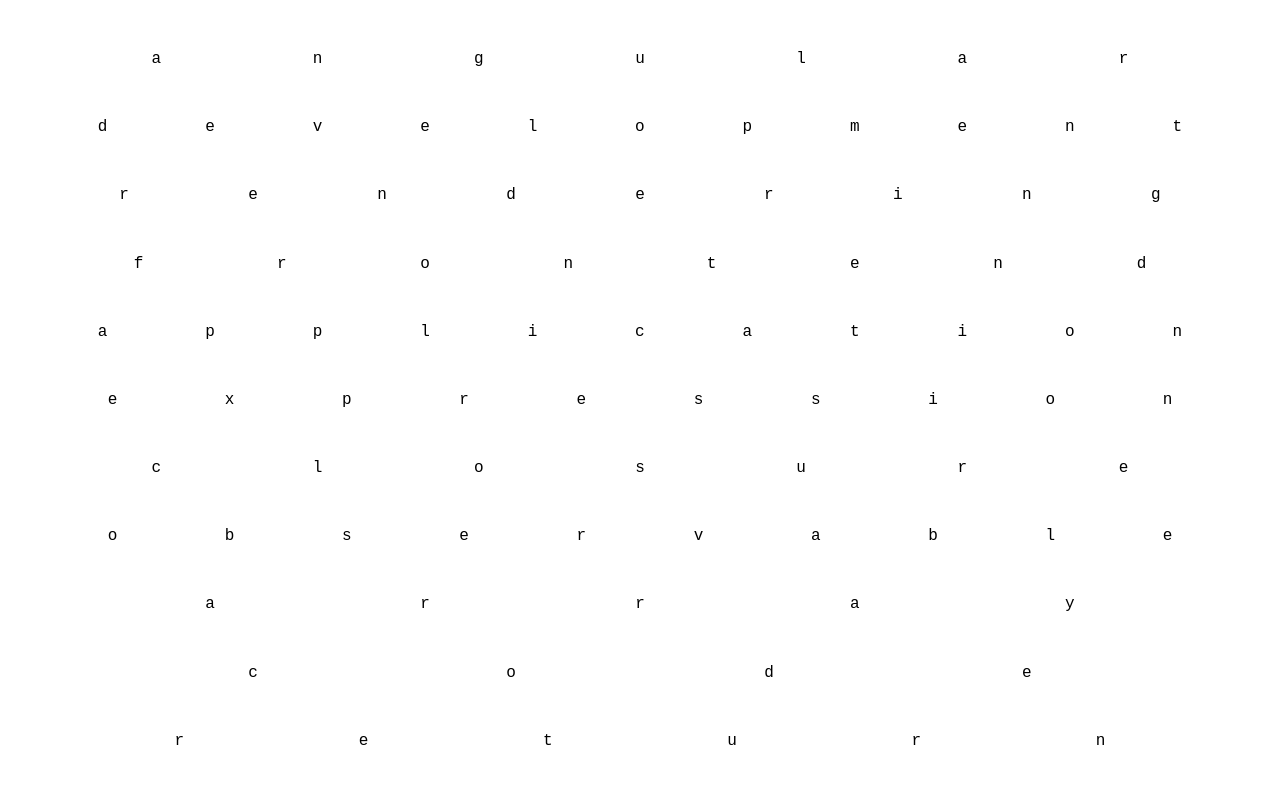
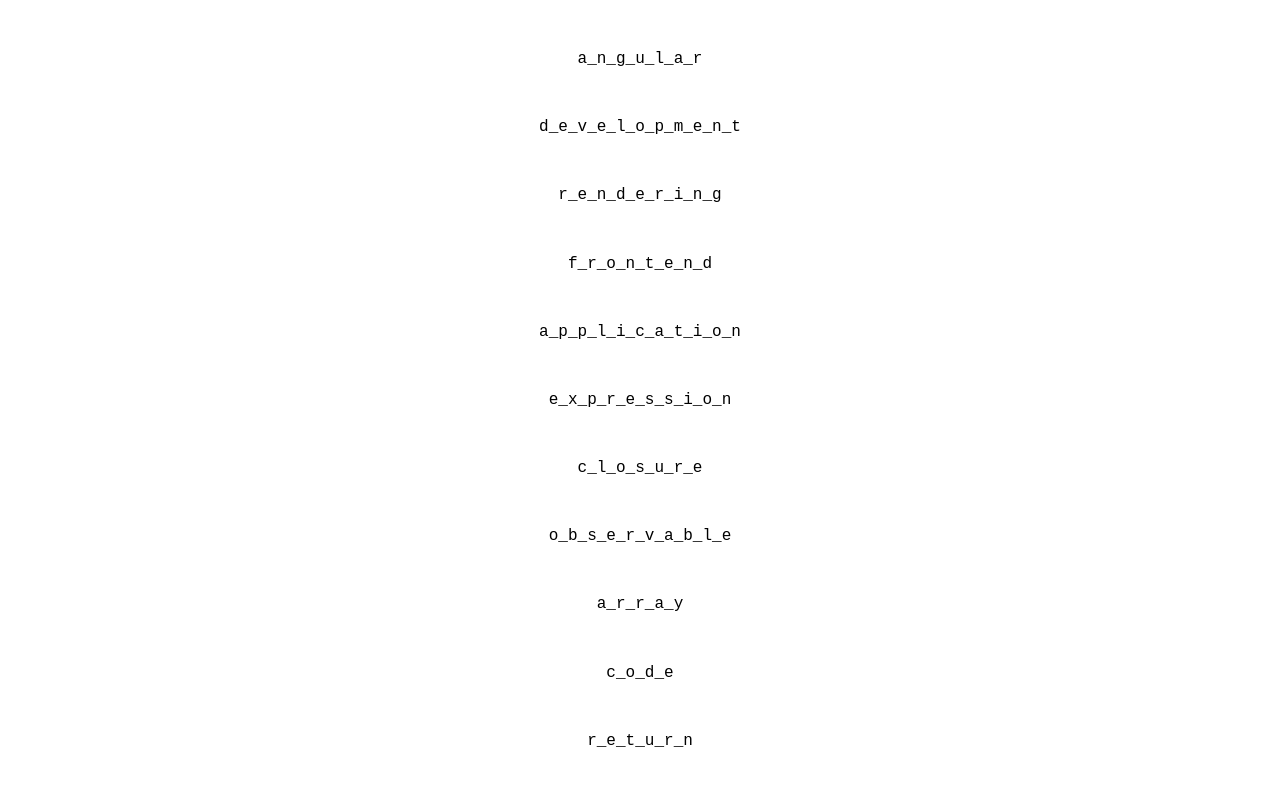
Before and after one commit to webcrafters/ng-injection-advanced, an Angular app: page / in a window 1280 px wide. Shown: the top 786 px of the page. Built offline with nearby package versions, Linux system fonts and the light colour scheme.

Commit message:
solution2 complete

```diff
--- a/src/app/app.component.scss
+++ b/src/app/app.component.scss
@@ -9,5 +9,5 @@
 .row {
   display: flex;
   flex-direction: row;
-  justify-content: space-evenly;
+  justify-content: center;
 }
--- a/src/app/app.component.ts
+++ b/src/app/app.component.ts
@@ -12,6 +12,9 @@
   constructor(private wordsSvc: WordsService) {}
 
   processWords(words: string[]): string[][] {
-    return words.map((word) => word.split(''));
+    return words.map((word) => {
+      const letters = word.split('');
+      return letters.join('_').split('');
+    });
   }
 }
```
